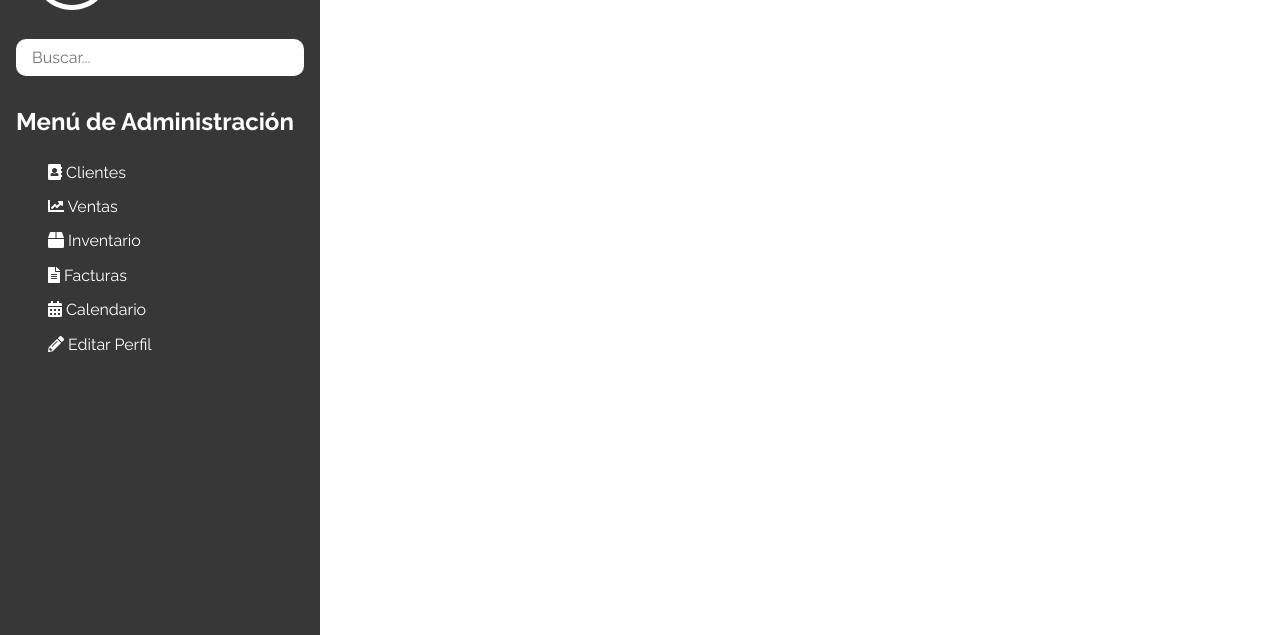
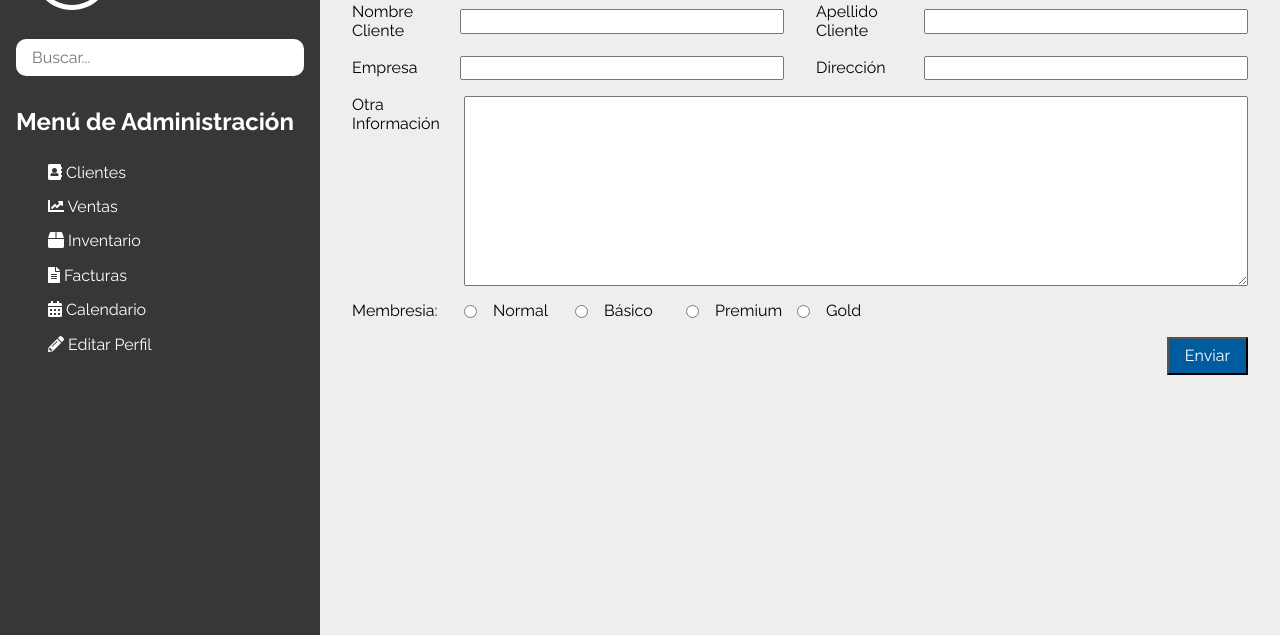
Before and after one commit to javiergomezve/flex-admin, a website: page index.html in a window 1280 px wide. Shown: the part 165-800 px from the top of the page. Drawn offline with nearby package versions, Linux system fonts and the light colour scheme.

Commit message:
[add] form

```diff
--- a/index.html
+++ b/index.html
@@ -202,7 +202,57 @@
         </aside>
 
         <section class="content">
+            <h2 class="header">
+                Administración de Clientes
+            </h2>
 
+            <form action="" class="form">
+                <div class="field">
+                    <label for="nombre">Nombre Cliente</label>
+                    <input type="text" id="nombre">
+                </div>
+
+                <div class="field">
+                    <label for="nombre">Apellido Cliente</label>
+                    <input type="text" id="apellido">
+                </div>
+
+                <div class="field">
+                    <label for="nombre">Empresa</label>
+                    <input type="text" id="empresa">
+                </div>
+
+                <div class="field">
+                    <label for="nombre">Dirección</label>
+                    <input type="text" id="direccion">
+                </div>
+
+                <div class="field expand">
+                    <label for="nombre">Otra Información</label>
+                    <textarea name="" id="" cols="30" rows="10"></textarea>
+                </div>
+
+                <div class="field expand">
+                    <label>Membresia:</label>
+                    <div class="options">
+                        <input type="radio" id="normal" name="contact" value="normal">
+                        <label for="normal">Normal</label>
+
+                        <input type="radio" id="basico" name="contact" value="basico">
+                        <label for="basico">Básico</label>
+
+                        <input type="radio" id="premium" name="contact" value="premium">
+                        <label for="premium">Premium</label>
+
+                        <input type="radio" id="gold" name="contact" value="gold">
+                        <label for="gold">Gold</label>
+                    </div>
+                </div>
+
+                <div class="field send expand">
+                    <input type="submit" class="button" value="Enviar">
+                </div>
+            </form>
         </section>
     </main>
 </div>
--- a/scss/_custom.scss
+++ b/scss/_custom.scss
@@ -12,6 +12,7 @@ html {
 body {
     font-family: $fuente_principal;
     height: 100%;
+    background-color: $gris;
 }
 
 img {
@@ -205,4 +206,64 @@ img {
             }
         }
     }
+
+    .content {
+        flex: 1;
+        padding: 2rem;
+
+        .form {
+            display: flex;
+            flex-wrap: wrap;
+            justify-content: space-between;
+
+            .field {
+                flex: 0 0 100%;
+                @include tablet {
+                    flex: 0 0 calc(50% - 1rem);
+                }
+                display: flex;
+                align-items: center;
+                margin-bottom: 1rem;
+
+                &.expand {
+                    flex: 0 0 calc(100%);
+                    align-items: flex-start;
+
+                    label {
+                        flex: 0 0 12.5%;
+                    }
+
+                    textarea {
+                        flex: 1;
+                    }
+                }
+
+                label {
+                    flex: 0 0 25%;
+                }
+
+                input[type="text"] {
+                    flex: 0 0 75%;
+                }
+
+                .options {
+                    display: flex;
+                    flex: 1;
+
+                    label {
+                        padding-left: 1rem;
+                    }
+                }
+
+                &.send {
+                    display: flex;
+                    justify-content: flex-end;
+
+                    .button {
+                        @include boton($primario);
+                    }
+                }
+            }
+        }
+    }
 }
```
Also changed, not shown: css/app.css.
